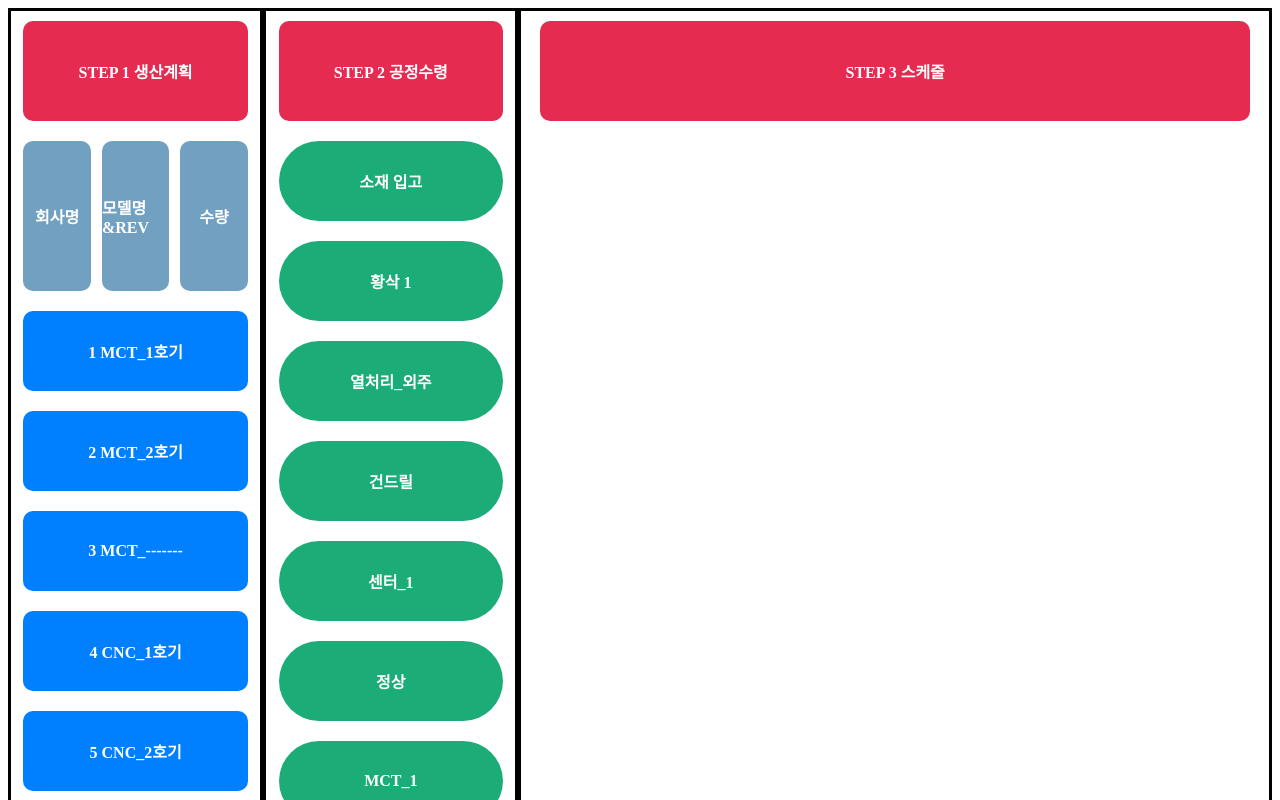
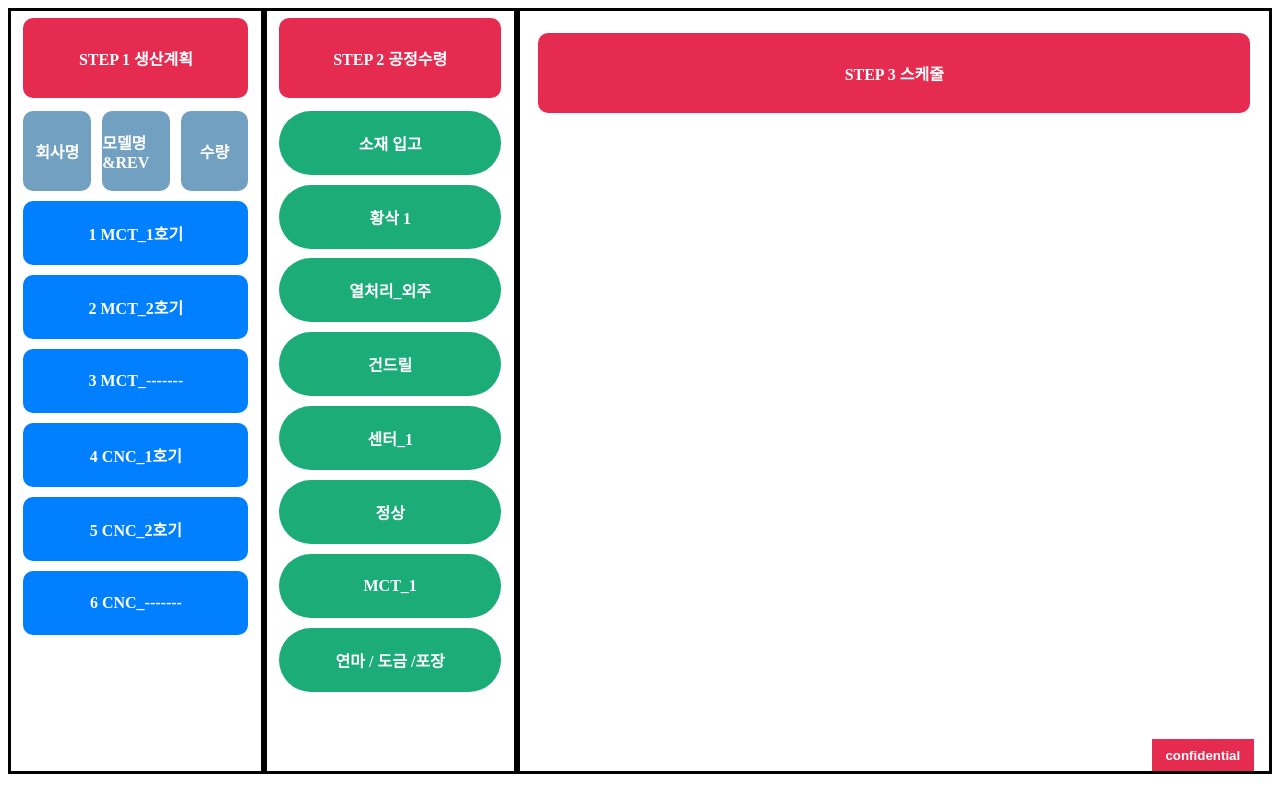
Before and after one commit to hbsongk/Calendar, a Vue app: page / in a window 1280 px wide. Shown: the top 800 px of the page. Built offline with nearby package versions, Linux system fonts and the light colour scheme.

Commit message:
style(fe): alter unit px to vw/vh

```diff
--- a/src/components/StepOne.vue
+++ b/src/components/StepOne.vue
@@ -36,8 +36,8 @@ export default {
   align-items: center;
   flex-direction: column;
   align-content: center;
-  width: 20%;
-  height: 1000px;
+  width: 20vw;
+  height: 95vh;
   border: solid;
 }
 .order {
@@ -46,15 +46,15 @@ export default {
   align-items: center;
   color: white;
   width: 90%;
-  height: 150px;
-  margin: 10px;
+  height: 10vh;
+  margin: 2%;
 }
 .column {
   display: flex;
   justify-content: center;
   align-items: center;
   width: 30%;
-  height: 150px;
+  height: 10vh;
   border-radius: 10px;
   background-color: #72a0c1;
 }
@@ -64,8 +64,8 @@ header {
   align-items: center;
   color: white;
   width: 90%;
-  height: 100px;
-  margin: 10px;
+  height: 10vh;
+  margin: 3%;
   border-radius: 10px;
   background-color: #e52b50;
 }
@@ -76,8 +76,8 @@ header {
   color: white;
   background-color: #007fff;
   width: 90%;
-  height: 80px;
-  margin: 10px;
+  height: 8vh;
+  margin: 2%;
   border-radius: 10px;
 }
 </style>
--- a/src/components/StepThree.vue
+++ b/src/components/StepThree.vue
@@ -29,8 +29,8 @@ export default {
   align-items: center;
   flex-direction: column;
   align-content: center;
-  width: 60%;
-  height: 1000px;
+  width: 60vw;
+  height: 95vh;
   border: solid;
 }
 
@@ -40,8 +40,8 @@ header {
   align-items: center;
   color: white;
   width: 95%;
-  height: 100px;
-  margin: 10px;
+  height: 10vh;
+  margin: 3%;
   border-radius: 10px;
   background-color: #e52b50;
 }
@@ -55,8 +55,8 @@ button {
   border: none;
   bottom: 0;
   right: 2%;
-  width: 100px;
-  height: 50px;
+  width: 8vw;
+  height: 4vh;
   background-color: #e52b50;
   color: white;
   cursor: pointer;
--- a/src/components/StepTwo.vue
+++ b/src/components/StepTwo.vue
@@ -25,8 +25,8 @@ header {
   align-items: center;
   color: white;
   width: 90%;
-  height: 100px;
-  margin: 10px;
+  height: 10vh;
+  margin: 3%;
   border-radius: 10px;
   background-color: #e52b50;
 }
@@ -36,7 +36,7 @@ header {
   flex-direction: column;
   align-content: center;
   width: 20%;
-  height: 1000px;
+  height: 95vh;
   border: solid;
 }
 .step {
@@ -44,10 +44,10 @@ header {
   justify-content: center;
   align-items: center;
   color: white;
-  background-color: #1CAC78;
+  background-color: #1cac78;
   width: 90%;
-  height: 80px;
-  margin: 10px;
+  height: 8vh;
+  margin: 2%;
   border-radius: 50px;
 }
 </style>
```
